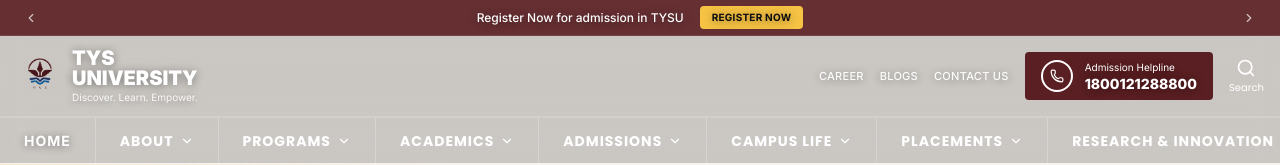
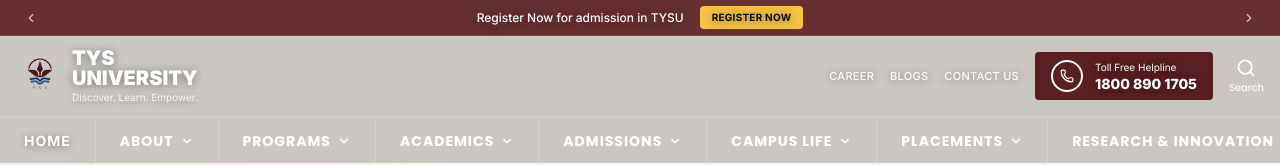
Before and after one commit to Ntechzy/TYS-University, a Next.js app: page /programs in a window 1280 px wide. Shown: the top 165 px of the page. Built offline with nearby package versions, Linux system fonts and the light colour scheme.

Commit message:
fix: Update helpline number and improve toll-free display in ChatBot, Footer, and Navbar components

```diff
--- a/src/app/components/ChatBot.tsx
+++ b/src/app/components/ChatBot.tsx
@@ -29,7 +29,7 @@ const initialChat: ChatMessage[] = [
   },
 ];
 
-const helpline = "1800121288800";
+const helpline = "18008901705";
 const whatsappNumber = "911800121288800";
 
 export default function ChatBot() {
--- a/src/app/layout/Footer.tsx
+++ b/src/app/layout/Footer.tsx
@@ -231,11 +231,12 @@ export default function Footer() {
                 <span>admissions@tysuniversity.edu.in</span>
               </a>
               <a
-                href="tel:1800121288800"
+                href="tel:18008901705"
+                aria-label="Call toll free number 1800 890 1705"
                 className="flex items-start gap-3 transition hover:text-white"
               >
                 <Phone size={17} className="mt-0.5 shrink-0 text-[#f6c344]" />
-                <span>1800 121 288 800</span>
+                <span>Toll free: 1800 890 1705</span>
               </a>
               <div className="flex items-start gap-3">
                 <MapPin size={17} className="mt-0.5 shrink-0 text-[#f6c344]" />
--- a/src/app/layout/Navbar.tsx
+++ b/src/app/layout/Navbar.tsx
@@ -14,10 +14,31 @@ import {
   X,
 } from "lucide-react";
 
+const tollFreeNumber = "18008901705";
+const tollFreeDisplay = "1800 890 1705";
+
 const announcements = [
-  "Register Now for admission in TYSU",
-  "Admissions open for the 2026 academic session",
-  "Explore programs, scholarships, placements, and campus life",
+  {
+    text: "Register Now for admission in TYSU",
+    href: "#apply",
+    cta: "REGISTER NOW",
+  },
+  {
+    text: "Admissions open for the 2026 academic session",
+    href: "#apply",
+    cta: "REGISTER NOW",
+  },
+  {
+    text: "Explore programs, scholarships, placements, and campus life",
+    href: "#apply",
+    cta: "REGISTER NOW",
+  },
+  {
+    text: `Toll Free Admission Helpline: ${tollFreeDisplay}`,
+    href: `tel:${tollFreeNumber}`,
+    cta: "CALL NOW",
+    ariaLabel: `Call toll free admission helpline ${tollFreeDisplay}`,
+  },
 ];
 
 const utilityLinks = [
@@ -184,14 +205,15 @@ export default function Navbar() {
 
           <div className="flex flex-1 flex-col items-center justify-center gap-1.5 text-center text-white sm:flex-row sm:gap-4">
             <span className="text-[10px] font-medium leading-tight text-white sm:text-xs">
-              {announcement}
+              {announcement.text}
             </span>
 
             <a
-              href="#apply"
+              href={announcement.href}
+              aria-label={announcement.ariaLabel}
               className="shrink-0 rounded bg-accent px-3 py-1 text-[9px] font-bold tracking-wide text-foreground transition hover:bg-soft-background sm:text-[10px]"
             >
-              REGISTER NOW
+              {announcement.cta}
             </a>
           </div>
 
@@ -270,8 +292,8 @@ export default function Navbar() {
                 Whatsapp
               </a>
               <a
-                href="tel:1800121288800"
-                aria-label="Call admission helpline"
+                href={`tel:${tollFreeNumber}`}
+                aria-label={`Call toll free admission helpline ${tollFreeDisplay}`}
                 className="transition-colors hover:text-accent"
               >
                 <Phone size={14} />
@@ -291,7 +313,8 @@ export default function Navbar() {
             </div>
 
             <a
-              href="tel:1800121288800"
+              href={`tel:${tollFreeNumber}`}
+              aria-label={`Call toll free admission helpline ${tollFreeDisplay}`}
               className="hidden h-12 items-center justify-between rounded bg-primary px-4 text-white transition hover:bg-accent hover:text-foreground lg:flex"
             >
               <span className="flex items-center gap-3">
@@ -299,9 +322,9 @@ export default function Navbar() {
                   <Phone size={14} />
                 </span>
                 <span>
-                  <span className="block text-[10px]">Admission Helpline</span>
+                  <span className="block text-[10px]">Toll Free Helpline</span>
                   <span className="block text-sm font-extrabold leading-tight">
-                    1800121288800
+                    {tollFreeDisplay}
                   </span>
                 </span>
               </span>
@@ -450,11 +473,11 @@ export default function Navbar() {
               Apply Now
             </a>
             <a
-              href="tel:1800121288800"
+              href={`tel:${tollFreeNumber}`}
               className="rounded border border-white/15 px-4 py-3 text-center text-sm font-bold transition hover:border-accent"
               onClick={closeMenus}
             >
-              Call Admission Helpline
+              Call Toll Free Helpline
             </a>
           </div>
 
```
